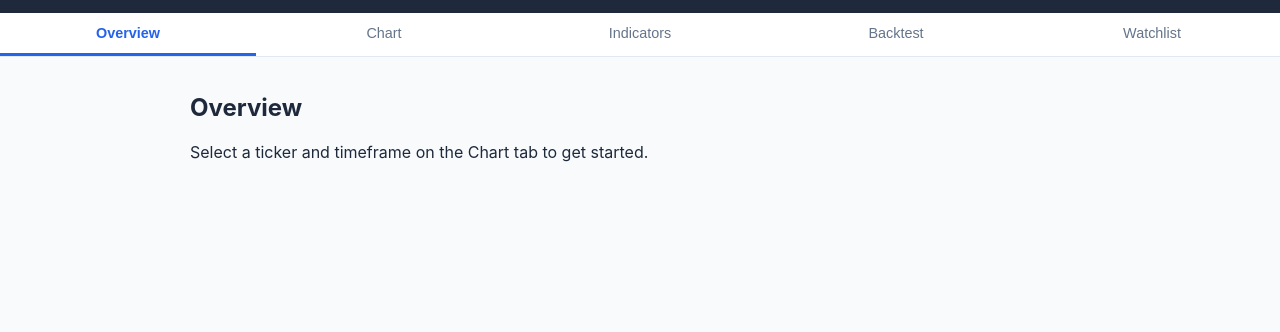
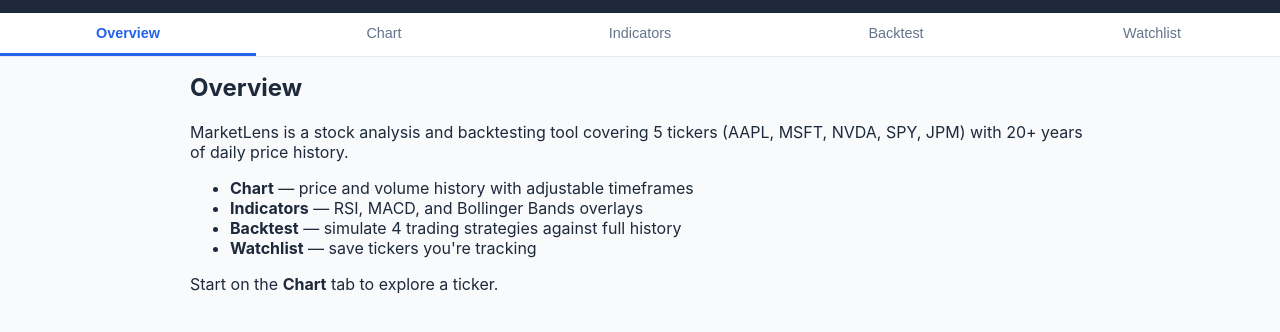
Before and after one commit to Jib1010/marketlens, a plain HTML site: page index.html in a window 1280 px wide. Shown: the part 46-378 px from the top of the page. Drawn offline with nearby package versions, Linux system fonts and the light colour scheme.

Commit message:
Day 9: visual pass on overview/backtest/watchlist tabs

```diff
--- a/index.html
+++ b/index.html
@@ -55,6 +55,12 @@
     .tf-btn, .ind-btn { margin-right: 4px; margin-bottom: 8px; }
     .tf-btn.active, .ind-btn.active { background: #2563eb; color: white; border-color: #2563eb; }
     canvas { max-width: 100%; }
+    #backtest-results p { margin: 6px 0; }
+    #tab-backtest, #tab-watchlist { padding-bottom: 40px; }
+    #run-backtest-btn { margin-left: 8px; }
+    #watchlist-items li span { font-weight: 600; }
+    .empty-state { color: #64748b; font-style: italic; padding: 20px 0; }
+    h2 { margin-top: 0; }
   </style>
 </head>
 <body>
@@ -68,11 +74,17 @@
     <button class="tab-btn" data-tab="watchlist">Watchlist</button>
   </nav>
 
-  <div id="tab-overview" class="tab-content active">
+<div id="tab-overview" class="tab-content active">
     <h2>Overview</h2>
-    <p>Select a ticker and timeframe on the Chart tab to get started.</p>
+    <p>MarketLens is a stock analysis and backtesting tool covering 5 tickers (AAPL, MSFT, NVDA, SPY, JPM) with 20+ years of daily price history.</p>
+    <ul>
+      <li><strong>Chart</strong> — price and volume history with adjustable timeframes</li>
+      <li><strong>Indicators</strong> — RSI, MACD, and Bollinger Bands overlays</li>
+      <li><strong>Backtest</strong> — simulate 4 trading strategies against full history</li>
+      <li><strong>Watchlist</strong> — save tickers you're tracking</li>
+    </ul>
+    <p>Start on the <strong>Chart</strong> tab to explore a ticker.</p>
   </div>
-
   <div id="tab-chart" class="tab-content">
     <label for="ticker-select">Ticker:</label>
     <select id="ticker-select">
```
